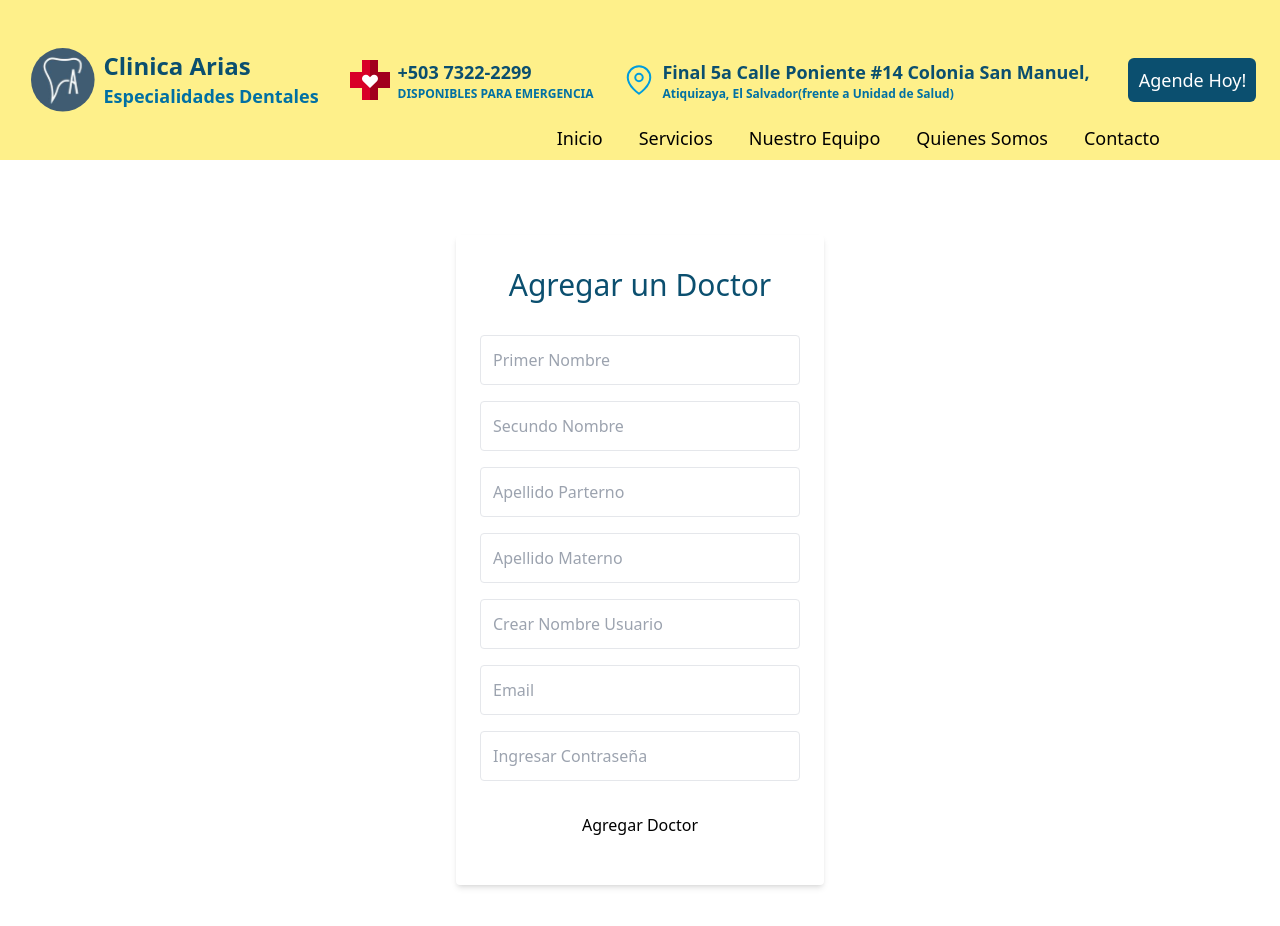
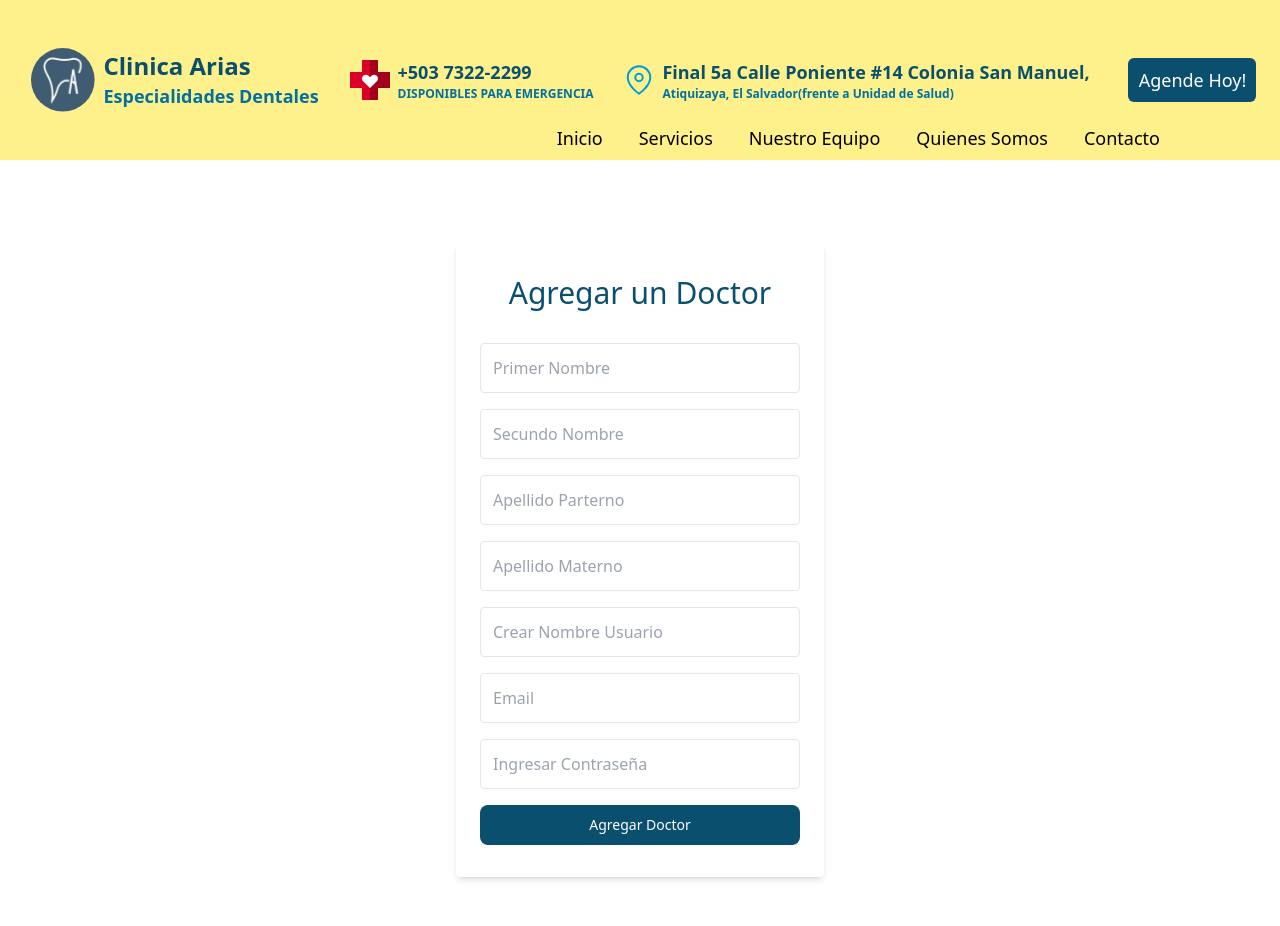
Before and after one commit to cordovacarlos22/Dental_Clinic_Arias_specialties, a Next.js app: page /dashboard/add in a window 1280 px wide. Shown: the top 926 px of the page. Built offline with nearby package versions, Linux system fonts and the light colour scheme.

Commit message:
style(dashboard): :lipstick: update submit btn

```diff
--- a/app/dashboard/(dentista)/add/page.jsx
+++ b/app/dashboard/(dentista)/add/page.jsx
@@ -126,10 +126,7 @@ const AddDentista = () => {
           /> */}
 
 
-          <button
-            type='submit'
-            className=" w-full text-center py-3 rounded bg-green text-black hover:bg-green-100 focus:outline-none my-1"
-          >Agregar Doctor</button>
+          <button type="submit" class="w-full text-white bg-brand-darker hover:bg-brand-dark focus:ring-4 focus:outline-none focus:ring-primary-300 font-medium rounded-lg text-sm px-5 py-2.5 text-center dark:bg-primary-600 dark:hover:bg-primary-700 dark:focus:ring-primary-800">Agregar Doctor</button>
 
 
         </form>
```
